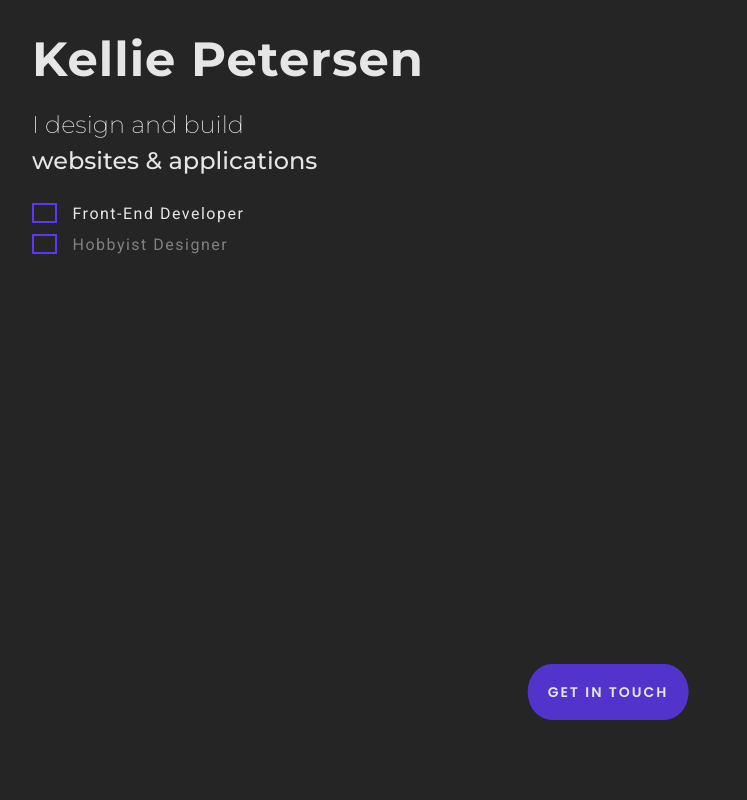
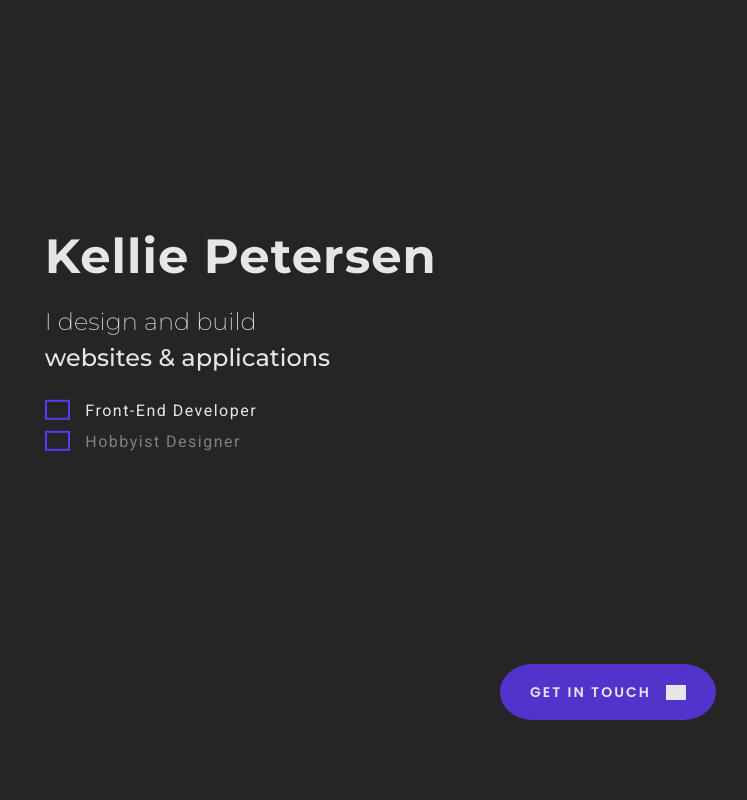
Before and after one commit to KelliePetersen/portfolio-2019, a website: page app/index.html in a window 1280 px wide. Shown: the top 800 px of the page, without its empty margins (32-779 px from the left). Drawn offline with Linux system fonts and the light colour scheme.

Commit message:
add button css

```diff
--- a/app/index.html
+++ b/app/index.html
@@ -29,8 +29,8 @@
         <div class="hero__icon"></div>
         <p class="hero__aside-text text--dark-gray">Hobbyist Designer</p>
       </div>
-      <a href="#contact" class="button hero__button">GET IN TOUCH <div class="button__icon button__arrow"></div></a>
     </div>
+    <a href="#contact" class="button hero__button">GET IN TOUCH <div class="button__icon button__arrow"></div></a>
   </div>
 
   <section class="section about" id="about">
--- a/app/src/css/base/_mixins.css
+++ b/app/src/css/base/_mixins.css
@@ -15,3 +15,9 @@
     @mixin-content;
   }
 }
+
+@define-mixin atMobile {
+  @media (max-height: 400px) {
+    @mixin-content;
+  }
+}
--- a/app/src/css/modules/_button.css
+++ b/app/src/css/modules/_button.css
@@ -8,8 +8,17 @@
   letter-spacing: 2px;
   text-decoration: none;
   border-radius: 15%/50%;
-  padding: 20px;
+  padding: 20px 30px;
   width: max-content;
+
+  &__icon {
+    display: inline-block;
+    background-color: var(--white);
+    width: 20px;
+    height: 15px;
+    margin-left: 10px;
+    vertical-align: bottom;
+  }
 
   &--center {
     margin: 0 auto;
--- a/app/src/css/sections/_hero.css
+++ b/app/src/css/sections/_hero.css
@@ -1,17 +1,26 @@
 .hero {
   width: 100vw;
   height: 100vh;
+  position: relative;
 
   &__container {
-    width: 90%;
-    margin: 0 auto;
+    margin-left: 6vw;
+    position: absolute;
+    top: 40%;
+    transform: translateY(-40%);
+
+    @mixin atMobile {
+      position: static;
+      transform: none;
+      padding-top: 5vh;
+    }
   }
 
   &__heading {
     font-family: 'Montserrat', sans-serif;
     font-size: 3em;
     letter-spacing: 1px;
-    margin-bottom: 0;
+    margin: 0;
   }
 
   &__subheading {
@@ -20,6 +29,10 @@
     font-weight: 200;
     line-height: 1.5;
     margin: 20px auto;
+
+    @mixin atMobile {
+      margin: 5px auto;
+    }
   }
 
   &__subheading-span {
--- a/app/temp/css/styles.css
+++ b/app/temp/css/styles.css
@@ -449,11 +449,20 @@ img {
   letter-spacing: 2px;
   text-decoration: none;
   border-radius: 15%/50%;
-  padding: 20px;
+  padding: 20px 30px;
   width: -webkit-max-content;
   width: -moz-max-content;
   width: max-content;
 }
+
+.button__icon {
+    display: inline-block;
+    background-color: var(--white);
+    width: 20px;
+    height: 15px;
+    margin-left: 10px;
+    vertical-align: bottom;
+  }
 
 .button--center {
     margin: 0 auto;
@@ -462,18 +471,32 @@ img {
 .hero {
   width: 100vw;
   height: 100vh;
+  position: relative;
 }
 
 .hero__container {
-    width: 90%;
-    margin: 0 auto;
+    margin-left: 6vw;
+    position: absolute;
+    top: 40%;
+    -webkit-transform: translateY(-40%);
+            transform: translateY(-40%);
+  }
+
+@media (max-height: 400px) {
+
+.hero__container {
+      position: static;
+      -webkit-transform: none;
+              transform: none;
+      padding-top: 5vh
+  }
   }
 
 .hero__heading {
     font-family: 'Montserrat', sans-serif;
     font-size: 3em;
     letter-spacing: 1px;
-    margin-bottom: 0;
+    margin: 0;
   }
 
 .hero__subheading {
@@ -482,6 +505,13 @@ img {
     font-weight: 200;
     line-height: 1.5;
     margin: 20px auto;
+  }
+
+@media (max-height: 400px) {
+
+.hero__subheading {
+      margin: 5px auto
+  }
   }
 
 .hero__subheading-span {
```
